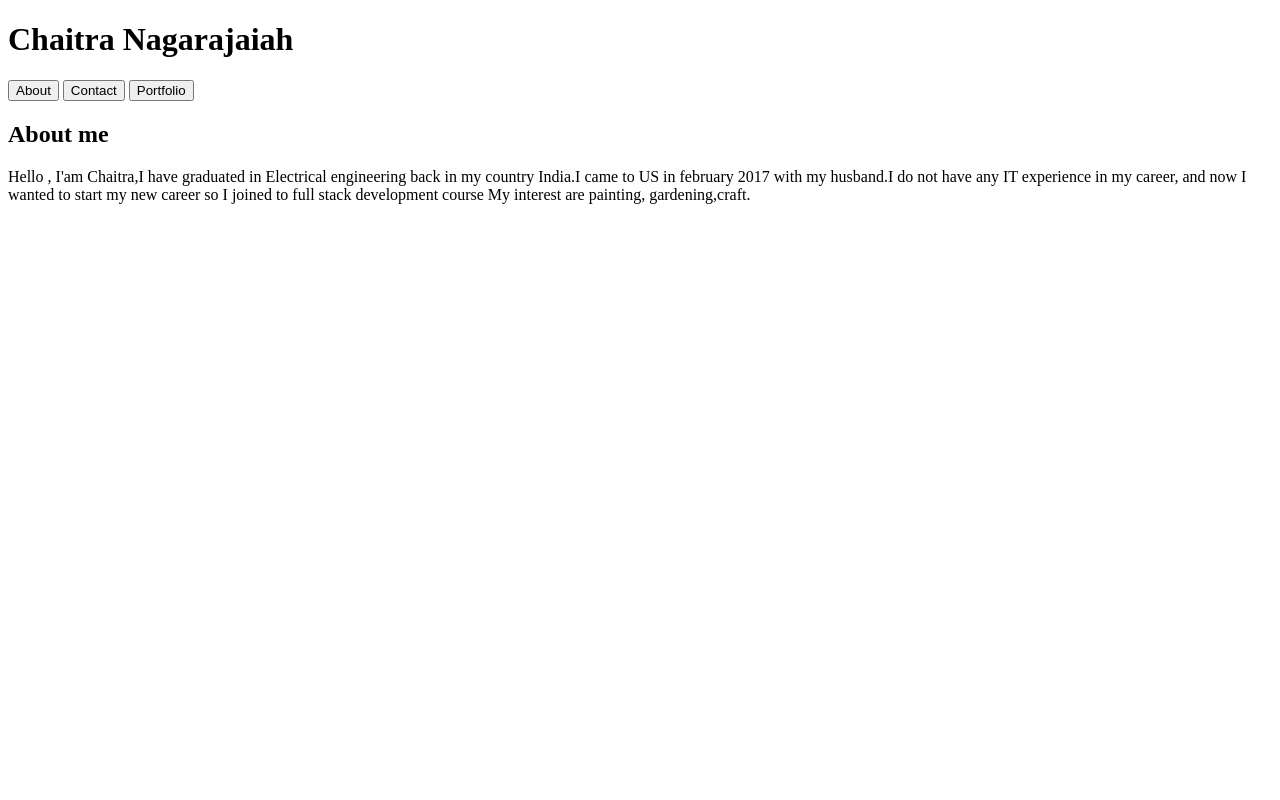
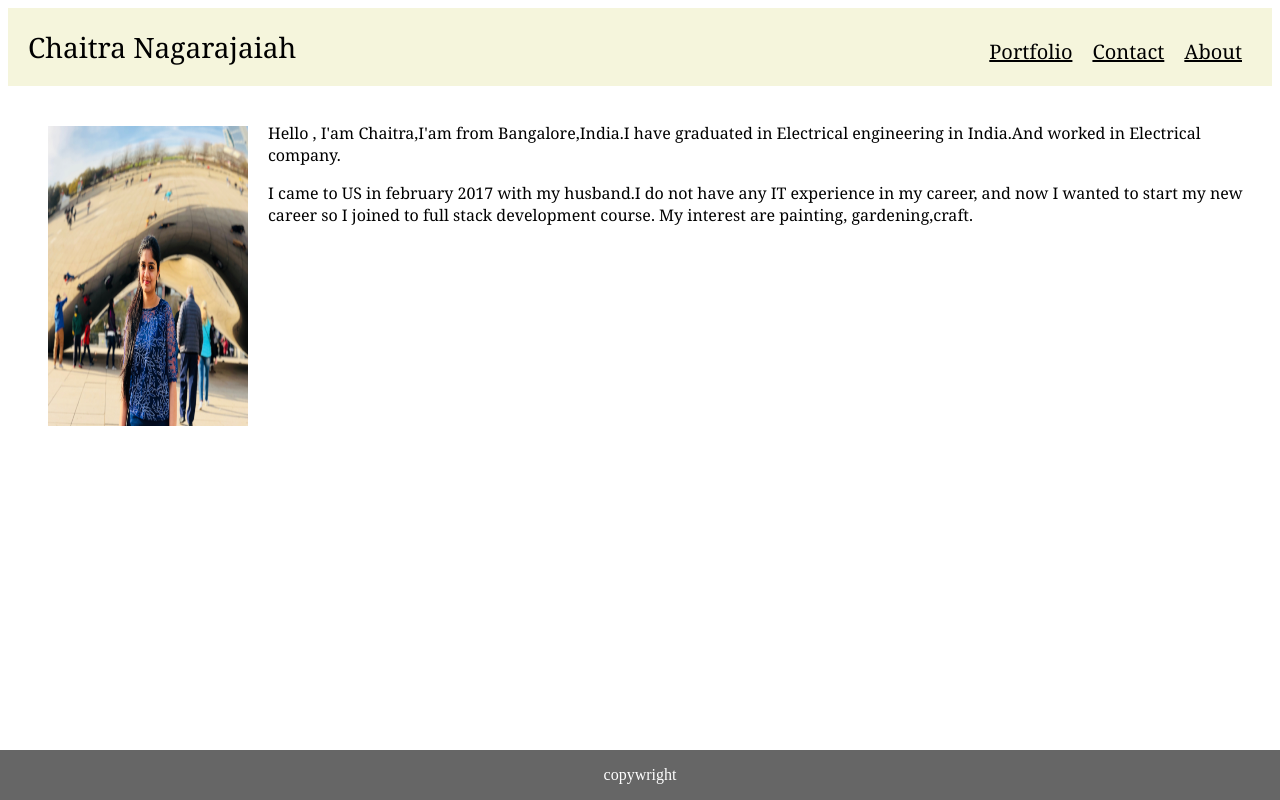
Before and after one commit to ChaitraNagarajaiah/Responsive-Portfolio, a plain HTML site: page index.html in a window 1280 px wide. Drawn offline with Linux system fonts and the light colour scheme.

Commit message:
made some changes in index.html,created css for index page.

```diff
--- a/Assets/css/style.css
+++ b/Assets/css/style.css
@@ -0,0 +1,41 @@
+.navbar{
+        background-color: beige;
+        padding:20px;
+        margin: 0;
+        font-size: 28px;
+        top:0;
+        font-family: Georgia, Times, 'Times New Roman', serif;
+
+}
+
+a{
+        float:right;
+        color:black;
+        font-size:20px;
+        margin: 10px;
+
+}
+
+.bio-image{
+        height: 300px;
+        width:200px;
+        float:left;
+        margin:20px;
+}
+.bio-info{
+        float: right;
+        margin: 20px;
+        font-family: Georgia, 'Times New Roman', Times, serif;
+        color:black;
+
+}
+.footer{
+        background-color: #666666;
+        position: fixed;
+         left:0;
+         bottom: 0;
+         width: 100%;
+         color:white;
+         text-align: center;
+
+              }
--- a/index.html
+++ b/index.html
@@ -5,16 +5,33 @@
     <meta name="viewport" content="width=device-width, initial-scale=1.0">
     <meta http-equiv="X-UA-Compatible" content="ie=edge">
     <title>Index</title>
+    <link rel="stylesheet" type="text/css" href="Assets/css/style.css">
 </head>
+
 <body>
-   <h1>Chaitra Nagarajaiah</h1>
-   <button type="button">About</button>
-   <button type="button">Contact</button>
-   <button type="button">Portfolio</button>
-   <h2>About me</h2>
 
-   <p>Hello , I'am Chaitra,I have graduated in Electrical engineering back in my country India.I came to US in february 2017 with my husband.I do not have any IT experience in my career, and now I wanted to start my new career so I joined to full stack development course
+   <section class="navbar">
+  Chaitra Nagarajaiah
+  <a href="About">About</a>
+  <a href="Contact">Contact</a>
+  <a href="Portfolio">Portfolio</a>
+   </section>
+
+ <section class="bio-info">
+
+    <img  class="bio-image"src="Assets/images/IMG_0446.jpeg" alt="Chaitra image" width="200px" height="200px">
+
+   <p>
+     Hello , I'am Chaitra,I'am from Bangalore,India.I have graduated in Electrical engineering in India.And worked in Electrical company.</P>
+     <p>
+     I came to US in february 2017 with my husband.I do not have any IT experience in my career, and now I wanted to start my new career so I joined to full stack development course.
      My interest are painting, gardening,craft. </p>
+    </section>
 
-</body>
-</html>
+
+    <div class="footer">
+    <p>copywright</p>
+      </div>
+
+      </body>
+      </html>
```
Also changed, not shown: contact.html (+27 -0 lines), portfolio.html (+21 -0 lines), Assets/images/download (5).jpeg (added), 1 other file.
